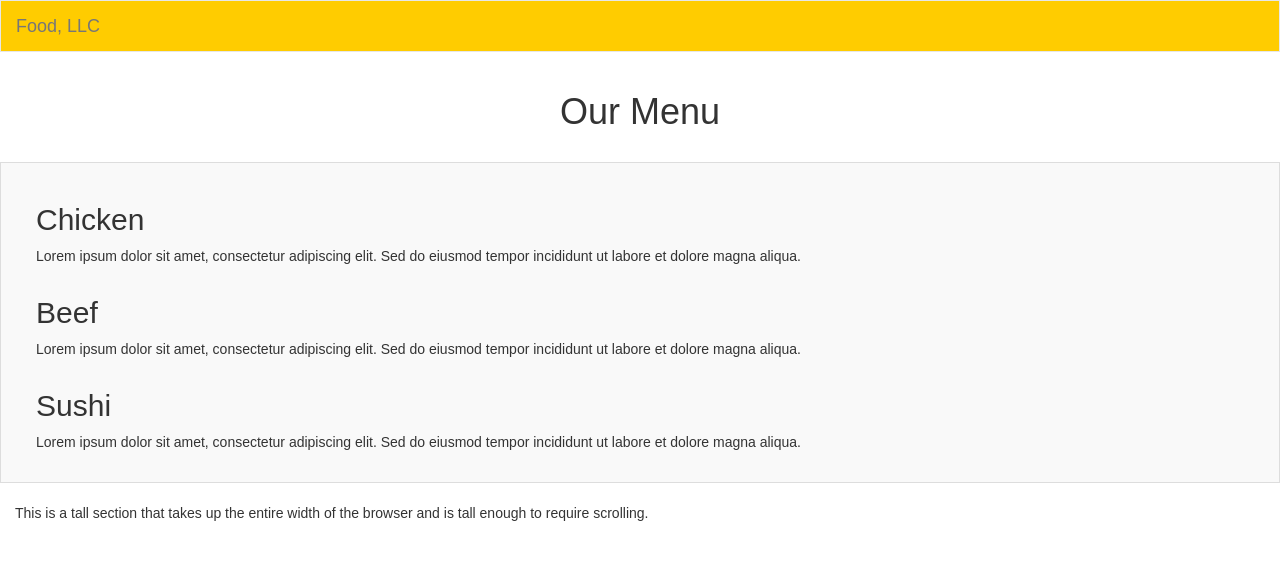
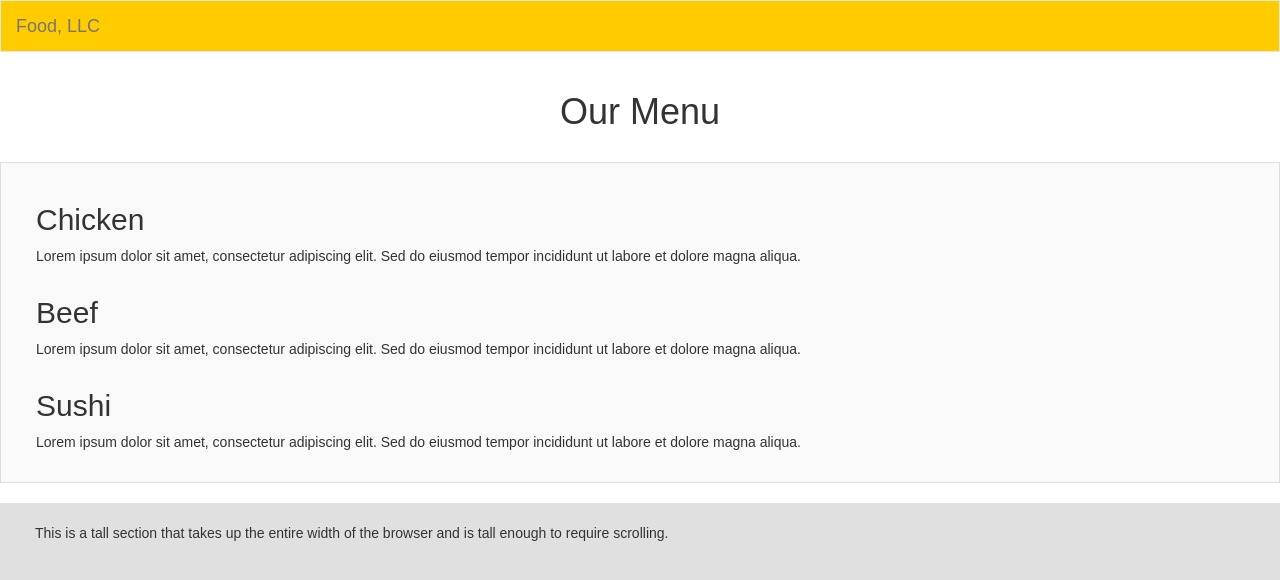
Before and after one commit to sashabelskaya/module-three, a plain HTML site: page index.html in a window 1280 px wide. Drawn offline with nearby package versions, Linux system fonts and the light colour scheme.

Commit message:
Update styles.css

```diff
--- a/css/styles.css
+++ b/css/styles.css
@@ -29,3 +29,9 @@ body {
   margin: 20px 0;
   border: 1px solid #ddd; /* Light gray border */
 }
+
+.tall-section {
+  background-color: #e0e0e0; /* Light gray background color for the tall section */
+  height: 1000px; /* Tall enough to require scrolling */
+  padding: 20px;
+}
```
